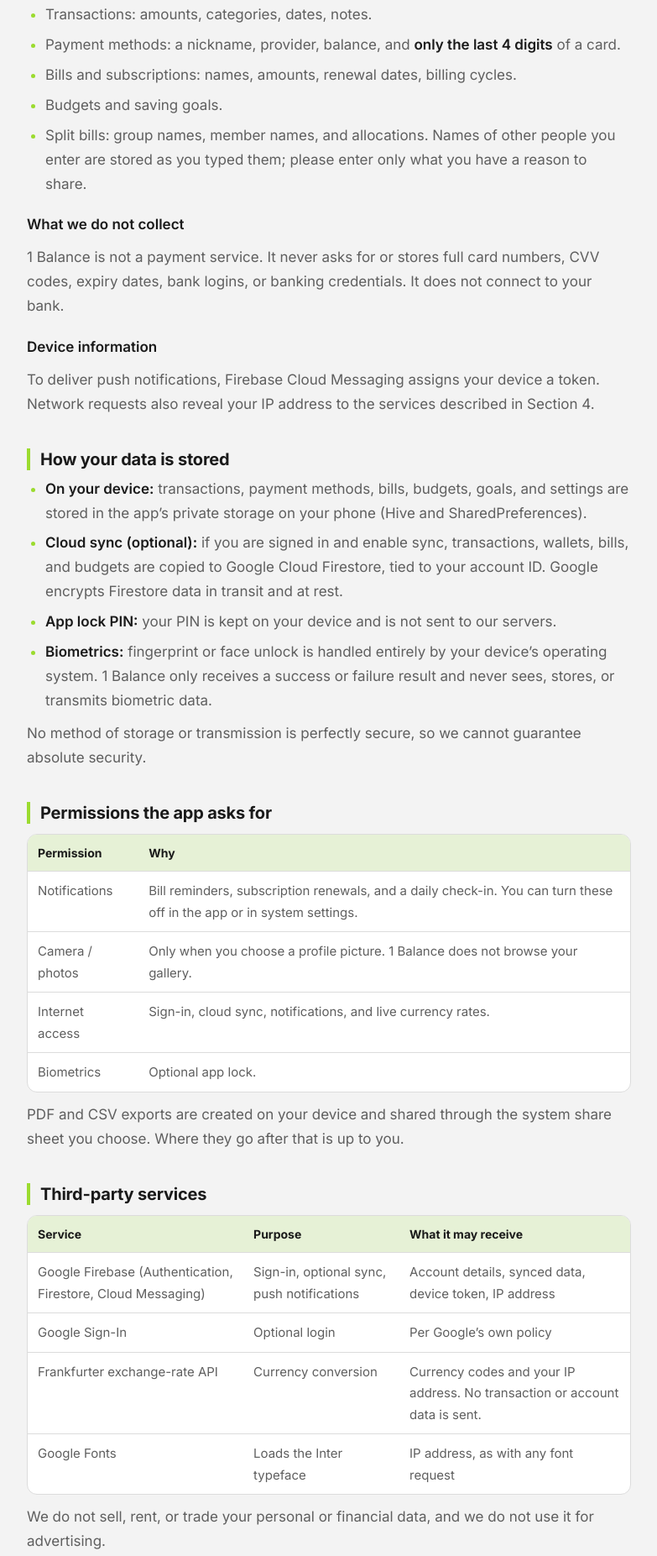
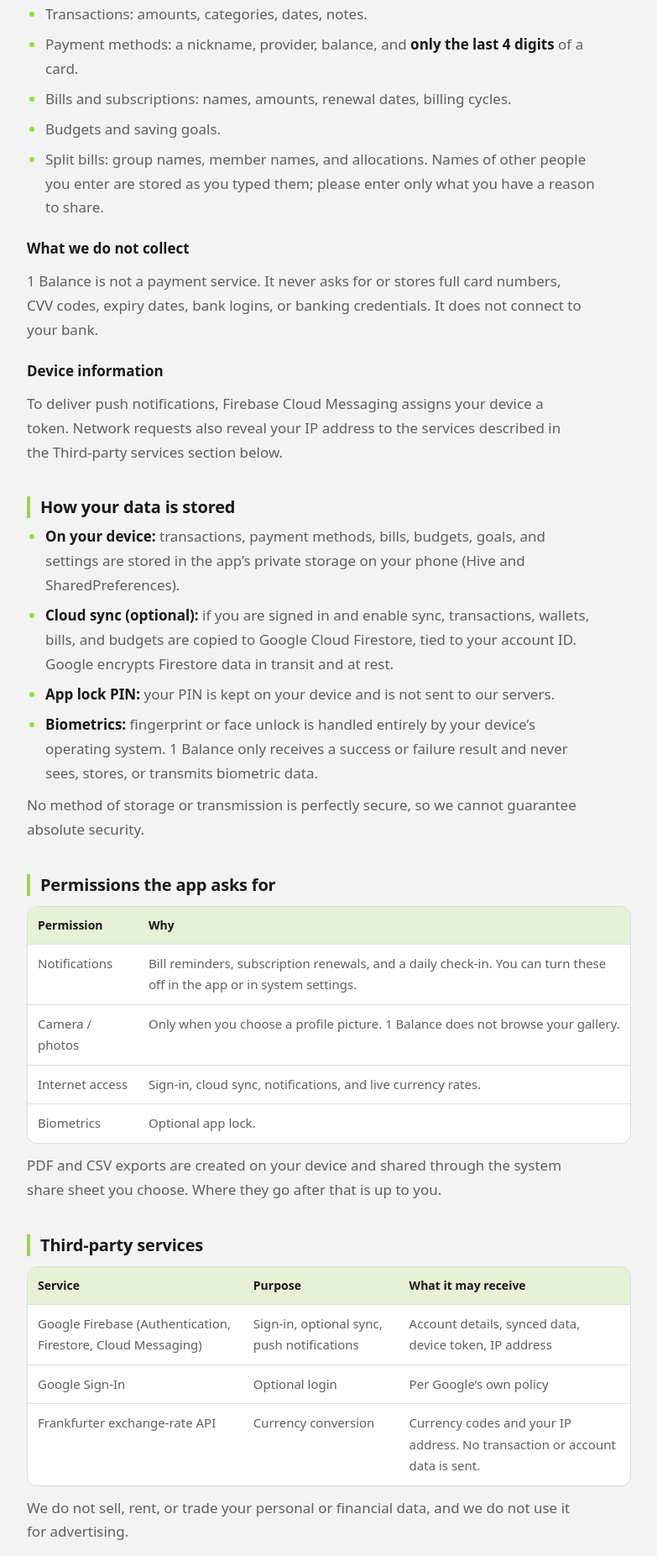
Before and after one commit to openfield-apps/1balance-legal, a plain HTML site: page privacy.html in a window 1280 px wide. Shown: the part 638-2491 px from the top of the page at 84% size, without its empty margins (248-1031 px from the left). Drawn offline with Linux system fonts and the light colour scheme.

Commit message:
Update privacy.html

```diff
--- a/privacy.html
+++ b/privacy.html
@@ -4,13 +4,11 @@
 <link rel="icon" type="image/png" href="logo.png">
 <title>Privacy Policy – 1 Balance</title>
 <meta name="description" content="Privacy Policy for the 1 Balance personal expense tracker app.">
-<link rel="preconnect" href="https://fonts.googleapis.com"><link rel="preconnect" href="https://fonts.gstatic.com" crossorigin>
-<link href="https://fonts.googleapis.com/css2?family=Inter:wght@400;600;700;800&display=swap" rel="stylesheet">
 <style>
 :root{--bg:#f3f3f3;--ink:#1a1a1a;--mute:#5f5f5f;--line:#dcdcdc;--acc:#526e31;--brand:#9bdb2f;--pale:#e6f1d6}
 *{box-sizing:border-box}html{-webkit-text-size-adjust:100%;scroll-behavior:smooth}
 @media (prefers-reduced-motion:reduce){html{scroll-behavior:auto}}
-body{margin:0;background:var(--bg);color:var(--mute);font:17px/1.7 Inter,system-ui,-apple-system,"Segoe UI",Roboto,sans-serif;-webkit-font-smoothing:antialiased}
+body{margin:0;background:var(--bg);color:var(--mute);font:17px/1.7 system-ui,-apple-system,"Segoe UI",Roboto,Helvetica,Arial,sans-serif;-webkit-font-smoothing:antialiased}
 .wrap{max-width:720px;margin:0 auto}
 .bar{background:#fff;border-bottom:3px solid var(--brand);position:sticky;top:0;z-index:5;padding:14px 20px;box-shadow:0 2px 10px rgba(0,0,0,.05)}
 .bar .wrap{display:flex;align-items:center;justify-content:space-between;gap:12px}
@@ -60,7 +58,7 @@ footer .wrap{display:flex;flex-direction:column;gap:6px;align-items:center}
 <h3>What we do not collect</h3>
 <p>1 Balance is not a payment service. It never asks for or stores full card numbers, CVV codes, expiry dates, bank logins, or banking credentials. It does not connect to your bank.</p>
 <h3>Device information</h3>
-<p>To deliver push notifications, Firebase Cloud Messaging assigns your device a token. Network requests also reveal your IP address to the services described in Section 4.</p>
+<p>To deliver push notifications, Firebase Cloud Messaging assigns your device a token. Network requests also reveal your IP address to the services described in the Third-party services section below.</p>
 
 <h2>How your data is stored</h2>
 <ul>
@@ -85,7 +83,6 @@ footer .wrap{display:flex;flex-direction:column;gap:6px;align-items:center}
 <tr><td>Google Firebase (Authentication, Firestore, Cloud Messaging)</td><td>Sign-in, optional sync, push notifications</td><td>Account details, synced data, device token, IP address</td></tr>
 <tr><td>Google Sign-In</td><td>Optional login</td><td>Per Google’s own policy</td></tr>
 <tr><td>Frankfurter exchange-rate API</td><td>Currency conversion</td><td>Currency codes and your IP address. No transaction or account data is sent.</td></tr>
-<tr><td>Google Fonts</td><td>Loads the Inter typeface</td><td>IP address, as with any font request</td></tr>
 </table>
 <p>We do not sell, rent, or trade your personal or financial data, and we do not use it for advertising.</p>
 
@@ -100,8 +97,8 @@ footer .wrap{display:flex;flex-direction:column;gap:6px;align-items:center}
 <h2>Retention</h2>
 <p>Data stays on your device until you delete it or remove the app. Cloud data stays until you delete it or your account. Backups held by Google may take a short time to clear after deletion.</p>
 
-<h2>Children</h2>
-<p>1 Balance is not directed to children under 13 (or the minimum age in your country). We do not knowingly collect their information. If you believe a child has given us data, contact us and we will delete it.</p>
+<h2>Age requirement and children</h2>
+<p>1 Balance is intended for people aged 16 or older. By using the app you confirm that you are at least 16. We do not knowingly collect personal data from anyone under 16. If you believe someone under 16 has given us data, contact us at the email below and we will delete their account and data.</p>
 
 <h2>International transfers</h2>
 <p>Firebase and Google may process data on servers outside your country. By using cloud sync you accept that transfer.</p>
```
